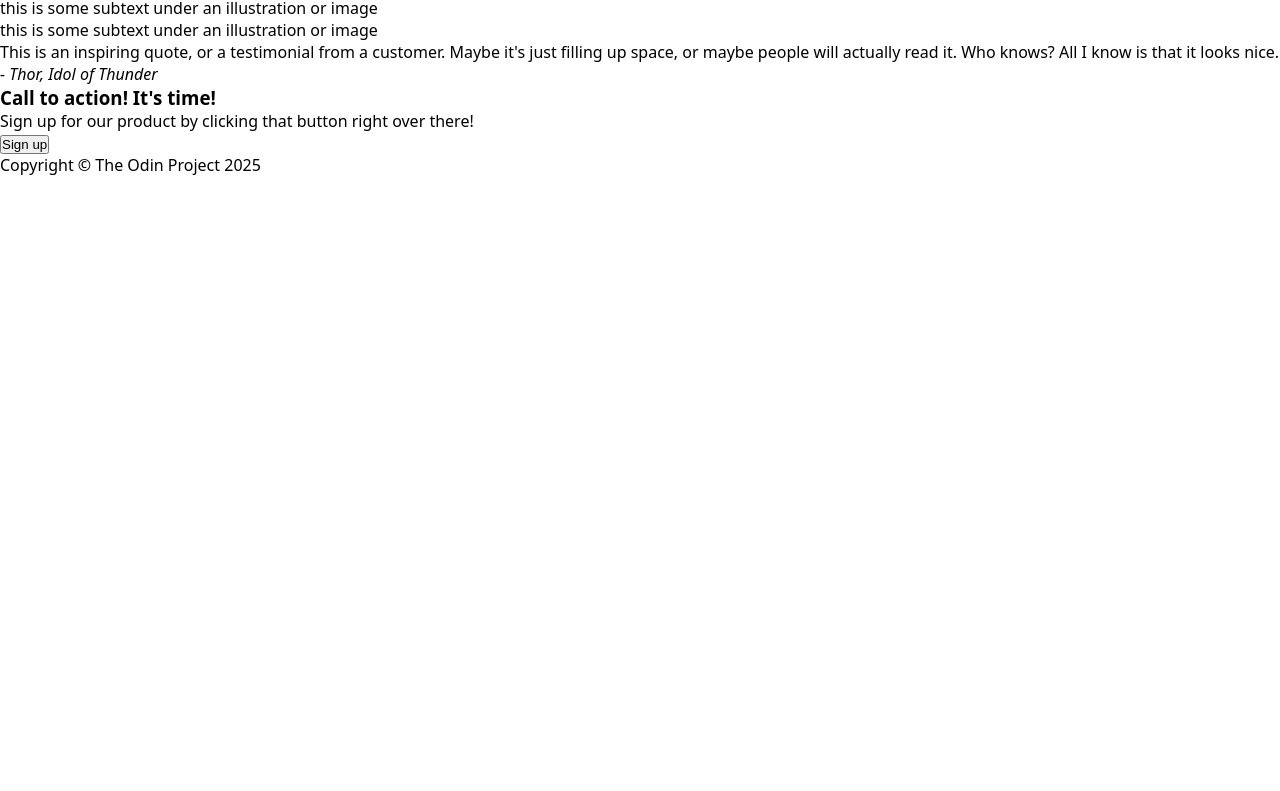
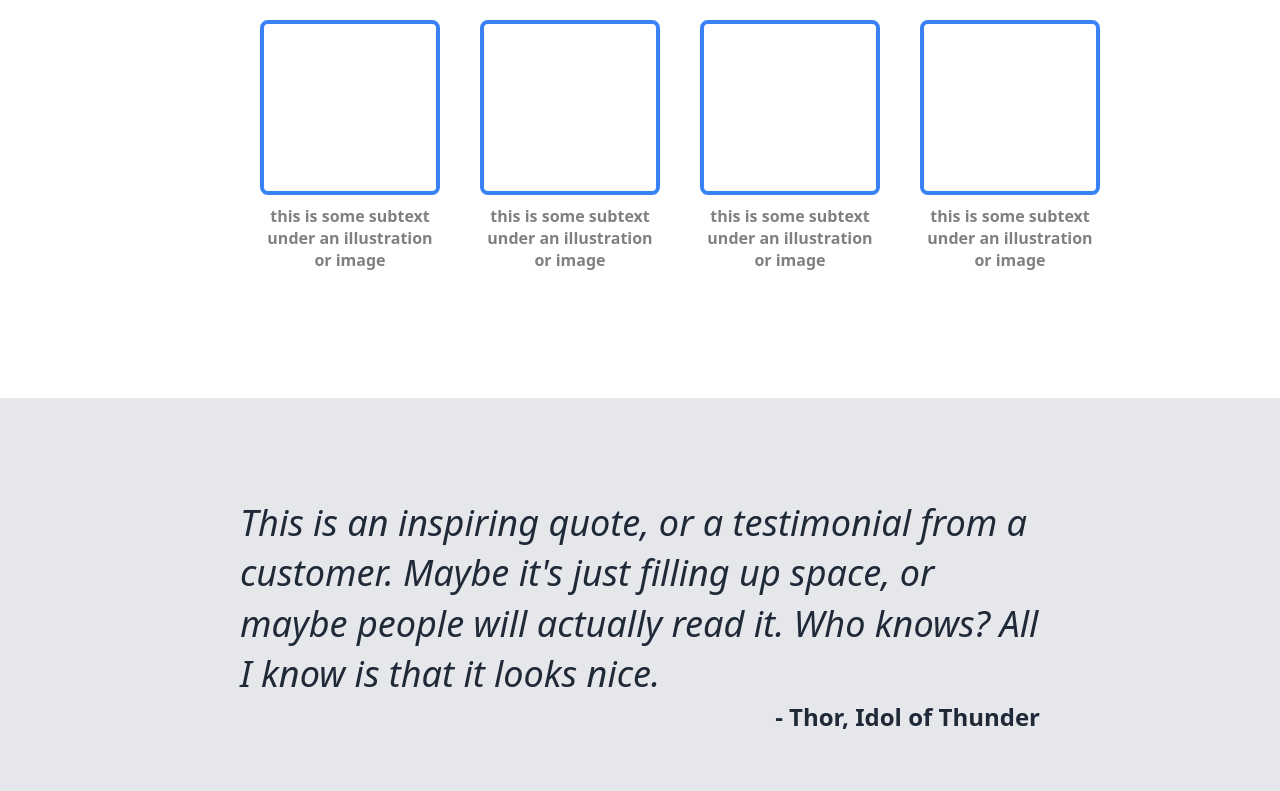
Before and after one commit to yaakov-k613/top_project_landing_page, a plain HTML site: page index.html in a window 1280 px wide. Shown: the part 615-1406 px from the top of the page. Before the commit the page ends 800 px from the top, so only its background shows below. Drawn offline with Linux system fonts and the light colour scheme.

Commit message:
Finish Landing page excercise

```diff
--- a/css/styles_top_landing_page.css
+++ b/css/styles_top_landing_page.css
@@ -6,7 +6,9 @@
 }
 
 body {
-    font-family: system-ui, -apple-system, BlinkMacSystemFont, 'Segoe UI', Roboto, Oxygen, Ubuntu, Cantarell, 'Open Sans', 'Helvetica Neue', sans-serif
+    font-family: system-ui, -apple-system, BlinkMacSystemFont, 'Segoe UI', Roboto, Oxygen, Ubuntu, Cantarell, 'Open Sans', 'Helvetica Neue', sans-serif;
+    /* For testing */
+    /* background-color: lightslategray; */
 }
 
 /* Header Section */
@@ -32,6 +34,11 @@ body {
     text-decoration: none;
     margin-left: 20px;
     font-size: 18px;
+    transition: color 0.2s ease;
+}
+
+.nav a:hover {
+    color: white;
 }
 
 /* Hero Section */
@@ -81,3 +88,139 @@ body {
     justify-content: center;
     align-items: center;
 }
+
+/* Information Section */
+.info-section {
+    background-color: white;
+    height: 500px;
+    display: flex;
+    flex-direction: column;
+    text-align: center;
+    padding: 0px 0 60px 80px;
+    /* justify-content: center; */
+    align-items: center;
+}
+
+.info-section h2 {
+    /* background-color: pink; */
+    font-size: 38px;
+    padding: 35px 0;
+    font-weight: bold;
+}
+
+.info-boxes {
+    /* background-color: aquamarine; */
+    display: flex;
+    /* flex-direction: column; */
+    /* flex-wrap: wrap; */
+    gap: 40px;
+}
+
+.illustration {
+ height: 175px;
+ border: 4px solid #3882f6;
+ border-radius: 8px;
+ /* background-color: black; */
+ margin-bottom: 10px;
+}
+
+.info-boxes p{
+    /* background-color: purple; */
+    align-content: center;
+    color: gray;
+    font-weight: 600;
+}
+
+.box {
+    max-width: 180px;
+}
+
+/* Quote Section */
+.quote-section {
+    /* align-content: center; */
+    color: #1f2937;
+    /* max-width: 800px; */
+    display: flex;
+    text-align: center;
+    /* align-items: center; */
+    justify-content: center;
+    background-color: #e5e7eb;
+}
+
+blockquote{
+    max-width: 1200px;
+    text-align: left;
+    padding: 100px 200px;
+    font-size: 36px;
+    /* max-width: 800px; */
+
+    line-height: 1.4;
+    font-style: italic;
+    /* max-width: 800px; */
+}
+cite {
+    display: block;
+    font-size: 24px;
+    font-weight: 700;
+    font-style: normal;
+    text-align: right;
+}
+
+/* --CTA SECTION-- */
+.cta-section {
+    background-color: #3882f6;
+    padding: 20px 80px;
+    border-radius: 10px;
+    display: flex;
+    justify-content: space-between;
+    align-items: center;
+    margin: 80px 150px;
+}
+
+.cta-text {
+    padding: 26px 50px;
+}
+
+.cta-text h3{
+    color: white;
+    font-size: 24px;
+    margin-bottom: 4px;
+}
+
+.cta-text p {
+    color: #e5e7eb;
+    font-size: 18px;
+
+}
+
+.cta-button {
+    display: inline;
+    cursor: pointer;
+    background-color: #3882f6;
+    /* background-color: purple; */
+    color: white;
+    font-weight: 600;
+    padding: 10px 30px;
+    font-size: 18px;
+    margin-right: 50px;
+    border: 2px solid white;
+    border-radius: 8px;
+    /* transition: background 0.2s ease, color 0.2s ease; */
+    /* transition: background 0.2s ease, color 0. 2s ease; */
+    transition: background 0.2s, color 0.2s ease;
+}
+
+.cta-button:hover {
+  background-color: white;      /* White fill on hover */
+  color: #3882f6;                 /* Blue text on hover */
+}
+
+
+/* Footer Section */
+footer {
+    background-color: #1f2937;
+    color: white;
+    text-align: center;
+    font-size: 16px;
+    padding: 30px 0;
+}
--- a/index.html
+++ b/index.html
@@ -37,18 +37,23 @@
      <!-- hero-end -->
       <section class="info-section">
         <h2>Some random information.</h2>
-        <div class="info-cards">
-          <div class="card"></div>
-          <p>this is some subtext under an illustration or image</p>
-          <div class="card"></div>
-          <p>this is some subtext under an illustration or image</p>
-          <div class="card"></div>
-          <p>this is some subtext under an illustration or image</p>
-          <div class="card"></div>
+        <div class="info-boxes">
+          <div class="box">
+            <div class="illustration"></div>
             <p>this is some subtext under an illustration or image</p>
           </div>
-          <div class="card"></div>
+          <div class="box">
+            <div class="illustration"></div>
             <p>this is some subtext under an illustration or image</p>
+          </div>
+          <div class="box">
+            <div class="illustration"></div>
+            <p>this is some subtext under an illustration or image</p>
+          </div>
+          <div class="box">
+            <div class="illustration"></div>
+            <p>this is some subtext under an illustration or image</p>
+          </div>
       </section>
       <!-- info-section-end -->
        <section class="quote-section">
@@ -58,16 +63,18 @@
         </blockquote>
        </section>
        <!-- quote-section-end -->
-        <section class="cta">
+        <section class="cta-section">
+          <!-- <div class="cta"> -->
             <div class="cta-text">
             <h3>Call to action! It's time!</h3>
             <p>Sign up for our product by clicking that button right over there!</p>
             </div>
             <button class="cta-button">Sign up</button>
+          <!-- </div>   -->
         </section>
-        <!-- cta-end -->
+        <!-- cta-section-end -->
          <footer class="footer">
-          <p>Copyright &copy; The Odin Project 2025
+          <p>Copyright &copy; The Odin Project 2025</p>
           </footer>
 
 
```
Lines whose indentation alone changed are shown as unchanged.
